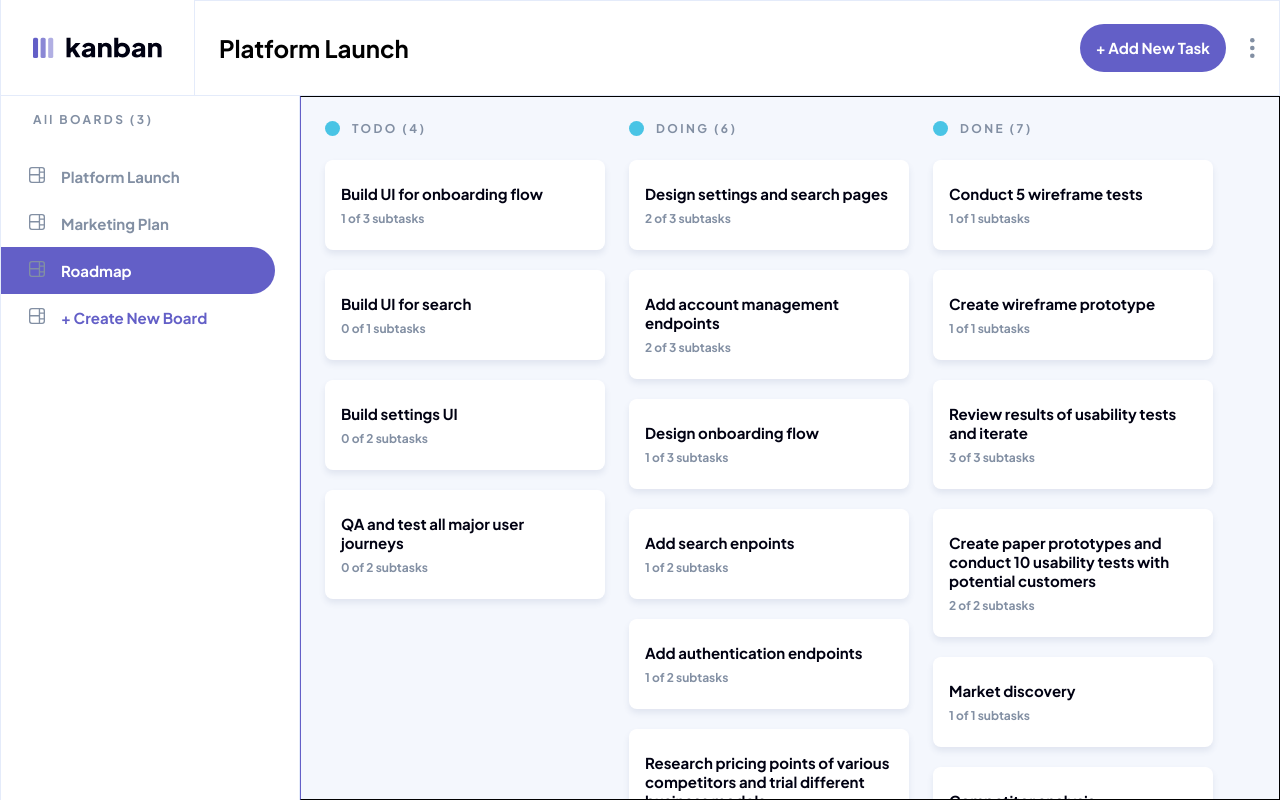
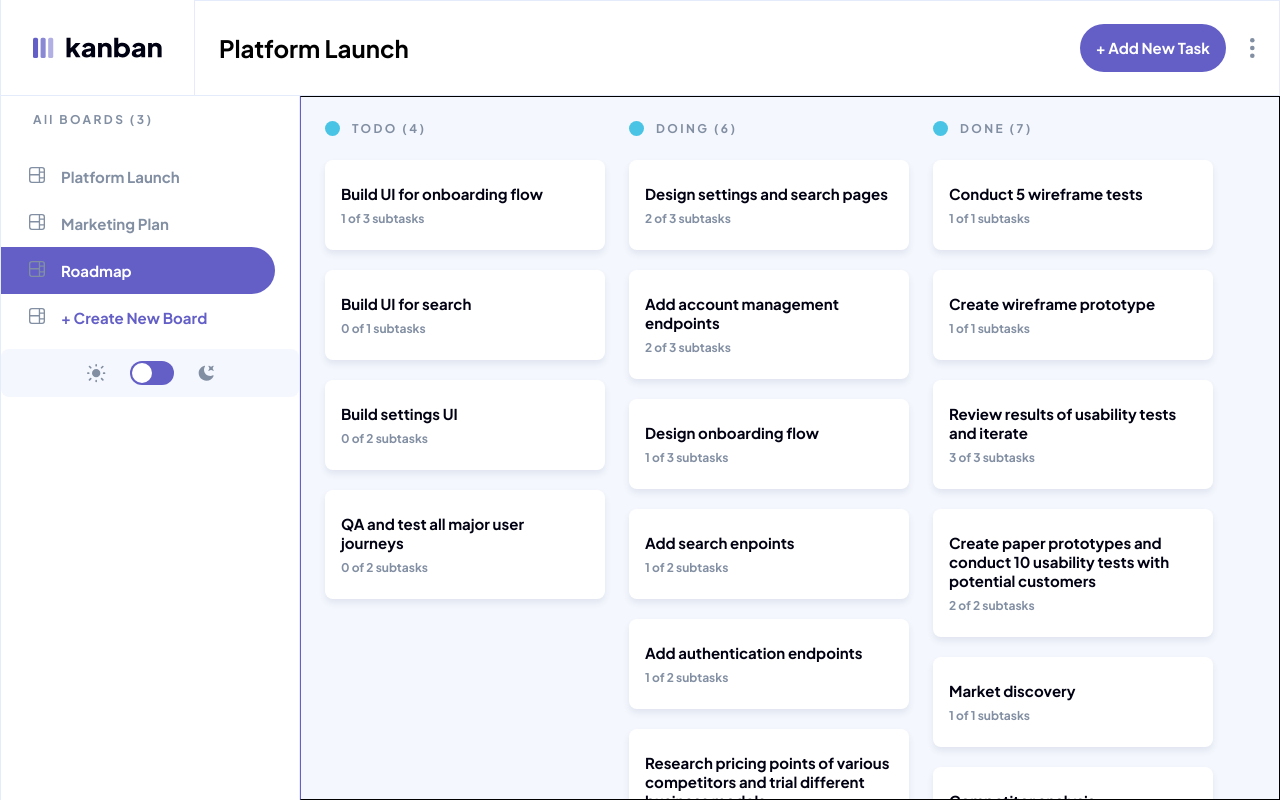
Before and after one commit to arey-dev/task-management, a React (Vite) app: page /task-management/board/Roadmap in a window 1280 px wide. Built offline with nearby package versions, Linux system fonts and the light colour scheme.

Commit message:
add theme switch toggle component on BoardNav

```diff
--- a/src/components/BoardNav.jsx
+++ b/src/components/BoardNav.jsx
@@ -1,4 +1,5 @@
 /* eslint-disable react/prop-types */
+import { ThemeSwitch } from "./ThemeSwitch";
 import { Link } from "./ui/Link";
 
 export function BoardNav({ boards }) {
@@ -21,6 +22,7 @@ export function BoardNav({ boards }) {
           />
         </li>
       </ul>
+      <ThemeSwitch />
     </nav>
   );
 }
--- /dev/null
+++ b/src/components/ThemeSwitch.jsx
@@ -0,0 +1,20 @@
+import { Flex } from "./Flex";
+import dark from "../assets/icon-dark-theme.svg";
+import light from "../assets/icon-light-theme.svg";
+
+export function ThemeSwitch() {
+  return (
+    <Flex
+      center
+      className="w-100 h-12 bg-light-background rounded-lg gap-6 mx-6"
+    >
+      <img src={light} alt="light theme icon" />
+      <label className="relative inline-flex items-center cursor-pointer">
+        <input type="checkbox" value="" class="sr-only peer" />
+        <div className="w-11 h-6 bg-primary peer-focus:outline-none rounded-full peer peer-checked:after:translate-x-full peer-checked:after:border-white after:content-[''] after:absolute after:top-[2px] after:left-[2px] after:bg-on-primary after:rounded-full after:h-5 after:w-5 after:transition-all"></div>
+        <span className="sr-only">Theme Switch</span>
+      </label>
+      <img src={dark} alt="dark theme icon" />
+    </Flex>
+  );
+}
```
